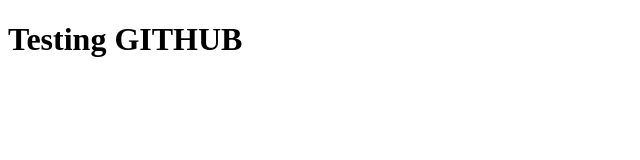
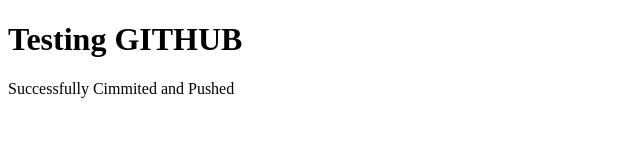
Before and after one commit to adeelsajjad-eng/boot2, a plain HTML site: page index.html in a window 1280 px wide. Shown: the whole page, without its empty margins (0-640 px from the left). Drawn offline with Linux system fonts and the light colour scheme.

Commit message:
New Commit

```diff
--- a/index.html
+++ b/index.html
@@ -7,5 +7,6 @@
 </head>
 <body>
     <h1>Testing GITHUB</h1>
+    <p>Successfully Cimmited and Pushed</p>
 </body>
 </html>
```
